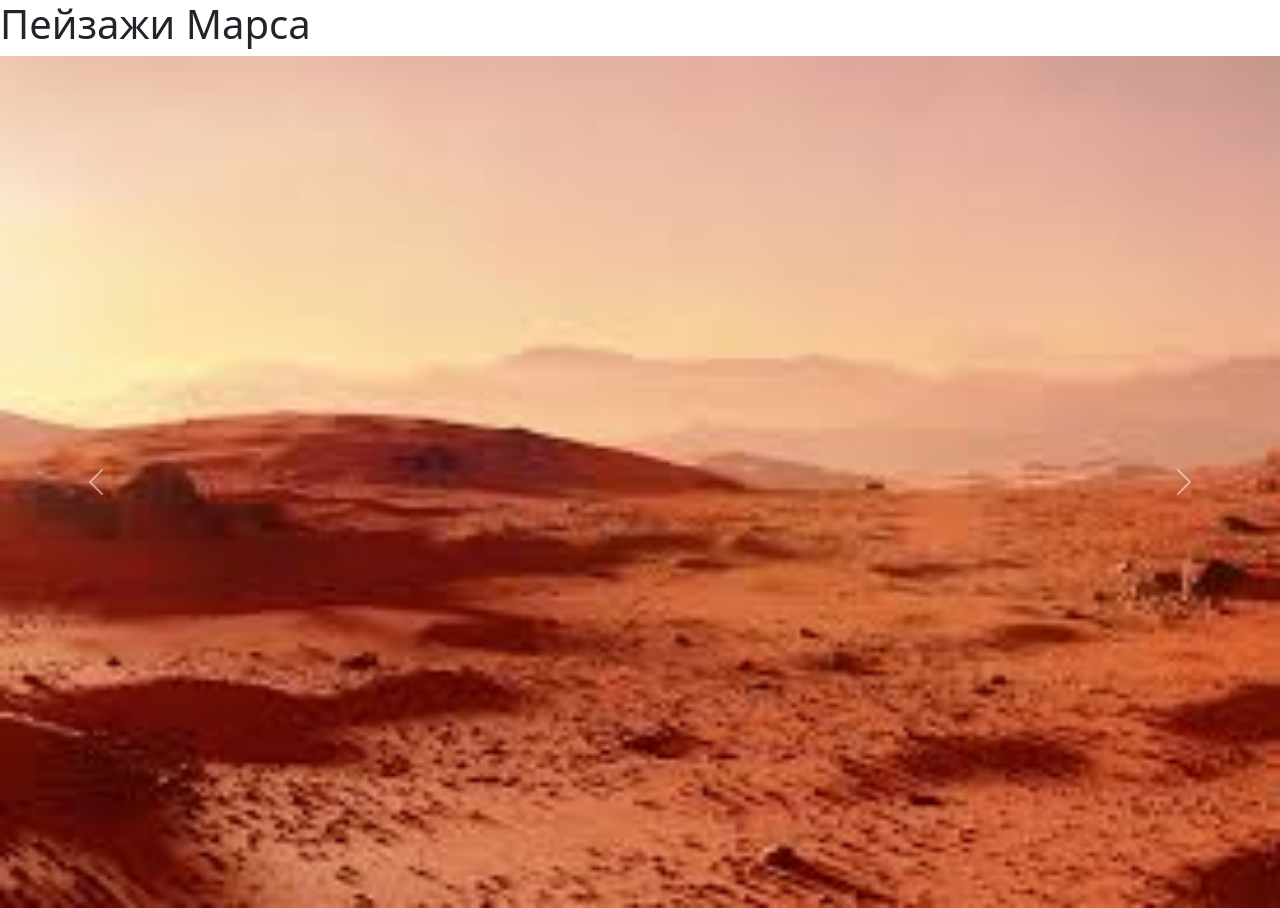
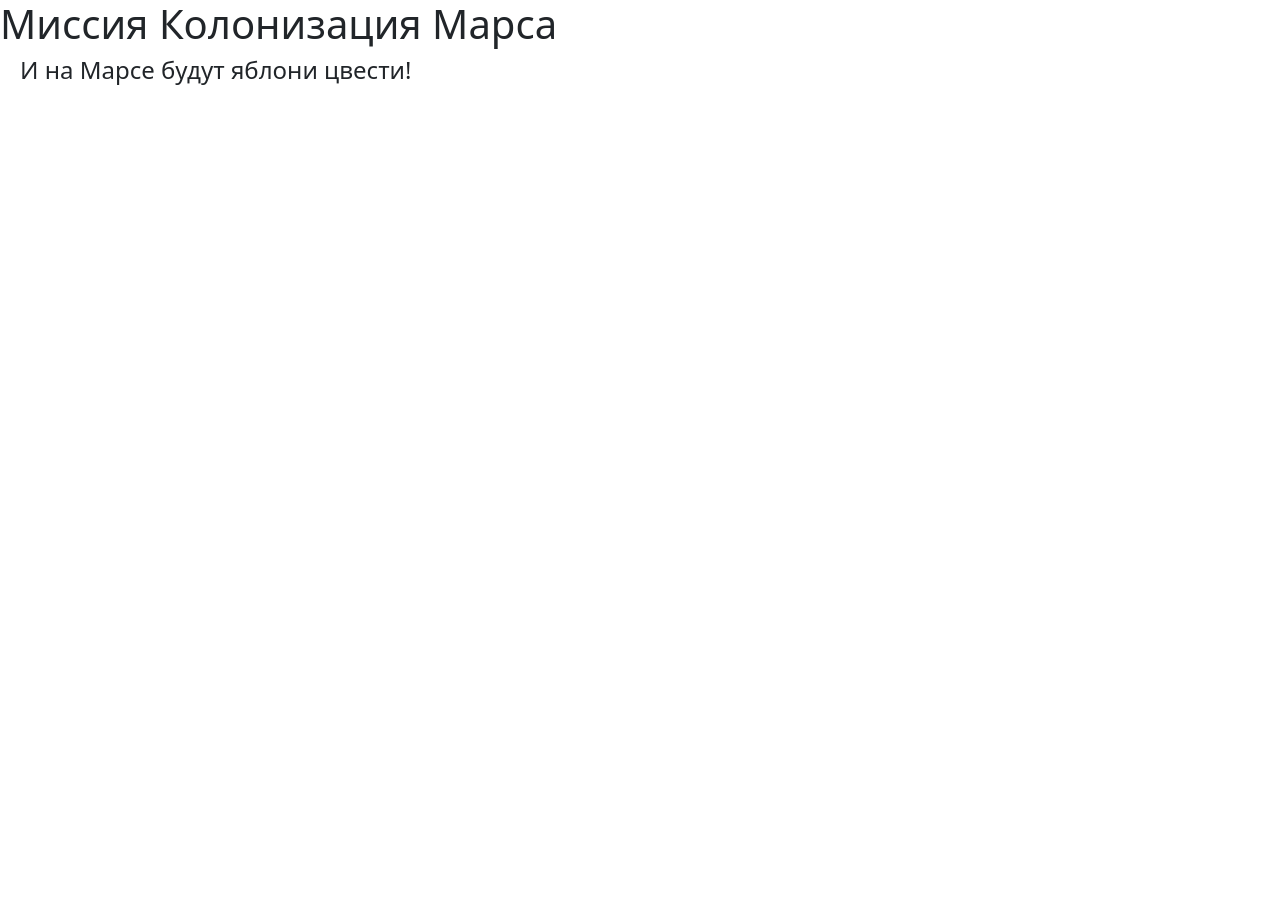
Before and after one commit to okumuralapis/html_web, a Flask app: template templates/base.html in a window 1280 px wide. After the commit the page ends 85 px from the top, so only its background shows below. Run offline with Flask 3, Linux system fonts and the light colour scheme; the template is opened without the code that fills it: most values are stand-ins (such as "Sample title", 1, 10 or a date in 2020).

Commit message:
Галерея с загрузкой

```diff
--- a/1.py
+++ b/1.py
@@ -1,52 +1,11 @@
-from flask import Flask
+from flask import Flask, render_template
 
 
 app = Flask(__name__)
 
 @app.route('/carousel')
-def index():
-    return """<!DOCTYPE html>
-<html lang="en">
-<head>
-    <meta charset="UTF-8">
-    <link rel="stylesheet" type="text/css" href="/static/css/style.css"/>
-    <link href="https://cdn.jsdelivr.net/npm/bootstrap@5.3.3/dist/css/bootstrap.min.css"
-          rel="stylesheet" integrity="sha384-QWTKZyjpPEjISv5WaRU9OFeRpok6YctnYmDr5pNlyT2bRjXh0JMhjY6hW+ALEwIH"
-          crossorigin="anonymous">
-    <script src="https://cdn.jsdelivr.net/npm/@popperjs/core@2.11.8/dist/umd/popper.min.js"
-            integrity="sha384-I7E8VVD/ismYTF4hNIPjVp/Zjvgyol6VFvRkX/vR+Vc4jQkC+hVqc2pM8ODewa9r"
-            crossorigin="anonymous"></script>
-    <script src="https://cdn.jsdelivr.net/npm/bootstrap@5.3.3/dist/js/bootstrap.min.js"
-            integrity="sha384-0pUGZvbkm6XF6gxjEnlmuGrJXVbNuzT9qBBavbLwCsOGabYfZo0T0to5eqruptLy"
-            crossorigin="anonymous"></script>
-    <title>Пейзажи Марса</title>
-</head>
-<body>
-<h1>Пейзажи Марса</h1>
-<div id="carouselExampleRide" class="carousel slide" data-bs-ride="true">
-    <div class="carousel-inner">
-        <div class="carousel-item active">
-            <img src="/static/img/first.jpg" class="d-block w-100" alt="...">
-        </div>
-        <div class="carousel-item">
-            <img src="/static/img/second.jpg" class="d-block w-100" alt="...">
-        </div>
-        <div class="carousel-item">
-            <img src="/static/img/third.png" class="d-block w-100" alt="...">
-        </div>
-    </div>
-    <button class="carousel-control-prev" type="button" data-bs-target="#carouselExampleRide" data-bs-slide="prev">
-        <span class="carousel-control-prev-icon" aria-hidden="true"></span>
-        <span class="visually-hidden">Previous</span>
-    </button>
-    <button class="carousel-control-next" type="button" data-bs-target="#carouselExampleRide" data-bs-slide="next">
-        <span class="carousel-control-next-icon" aria-hidden="true"></span>
-        <span class="visually-hidden">Next</span>
-    </button>
-</div>
-</body>
-</html>"""
-
+def carousel():
+    return render_template('hehe.html')
 
 
 if __name__ == '__main__':
--- a/static/css/style.css
+++ b/static/css/style.css
@@ -2,8 +2,14 @@ h1 {
 position: relative;
 font-weight:bold;
 }
+h4 {
+color: grey;
+margin-left: 20px;
+}
 .carousel-item {
 position: relative;
+height: 32rem;
+background-position: center;
 }
 .container {
 position: absolute;
--- a/templates/base.html
+++ b/templates/base.html
@@ -2,6 +2,7 @@
 <html lang="en">
 <head>
     <meta charset="UTF-8">
+    <link rel="stylesheet" type="text/css" href="static/css/style.css"/>
     <link rel="stylesheet" type="text/css" href="/static/css/style.css"/>
     <link href="https://cdn.jsdelivr.net/npm/bootstrap@5.3.3/dist/css/bootstrap.min.css"
           rel="stylesheet" integrity="sha384-QWTKZyjpPEjISv5WaRU9OFeRpok6YctnYmDr5pNlyT2bRjXh0JMhjY6hW+ALEwIH"
@@ -12,30 +13,13 @@
     <script src="https://cdn.jsdelivr.net/npm/bootstrap@5.3.3/dist/js/bootstrap.min.js"
             integrity="sha384-0pUGZvbkm6XF6gxjEnlmuGrJXVbNuzT9qBBavbLwCsOGabYfZo0T0to5eqruptLy"
             crossorigin="anonymous"></script>
-    <title>Пейзажи Марса</title>
-</head>
-<body>
-<h1>Пейзажи Марса</h1>
-<div id="carouselExampleRide" class="carousel slide" data-bs-ride="true">
-    <div class="carousel-inner">
-        <div class="carousel-item active">
-            <img src="/static/img/first.jpg" class="d-block w-100" alt="...">
-        </div>
-        <div class="carousel-item">
-            <img src="/static/img/second.jpg" class="d-block w-100" alt="...">
-        </div>
-        <div class="carousel-item">
-            <img src="/static/img/third.png" class="d-block w-100" alt="...">
-        </div>
-    </div>
-    <button class="carousel-control-prev" type="button" data-bs-target="#carouselExampleRide" data-bs-slide="prev">
-        <span class="carousel-control-prev-icon" aria-hidden="true"></span>
-        <span class="visually-hidden">Previous</span>
-    </button>
-    <button class="carousel-control-next" type="button" data-bs-target="#carouselExampleRide" data-bs-slide="next">
-        <span class="carousel-control-next-icon" aria-hidden="true"></span>
-        <span class="visually-hidden">Next</span>
-    </button>
-</div>
-</body>
+        <title>{{ title }}</title>
+    </head>
+    <body>
+        <h1>Миссия Колонизация Марса</h1>
+        <h4>И на Марсе будут яблони цвести!</h4>
+        <main role="main" class="container">
+            {% block content %}{% endblock %}
+        </main>
+    </body>
 </html>
```
Also changed, not shown: templates/hehe.html (added, +26 -0 lines), templates/heros.json (deleted, +0 -12 lines), static/img/third.jpg (deleted).
